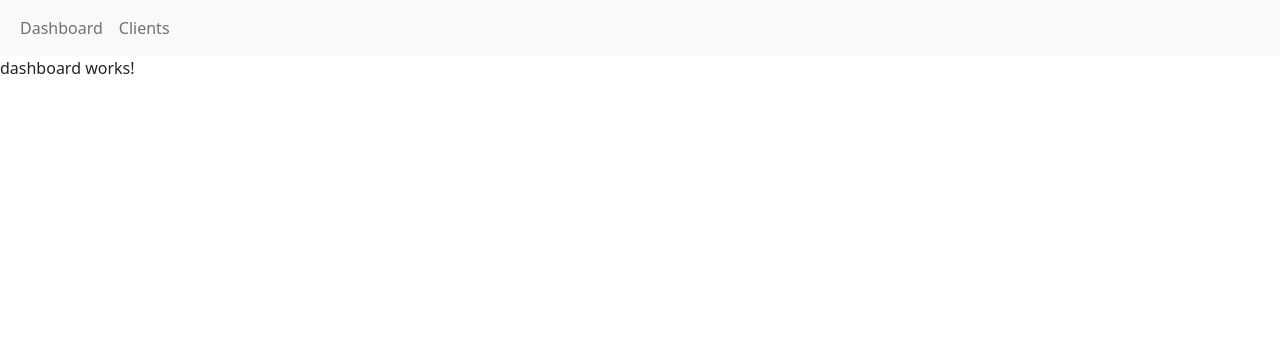
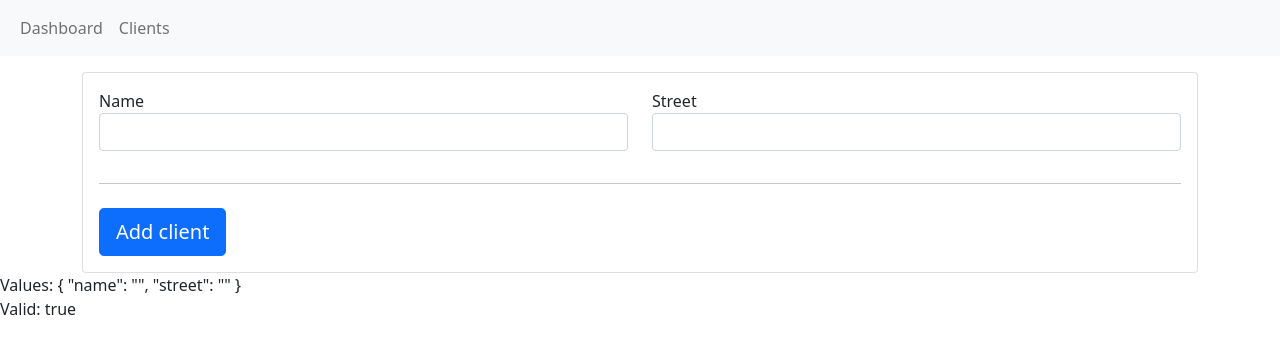
Before and after one commit to shtlrs/DRSCM-BACKEND, an Angular app in the folder front/: page /clients/add in a window 1280 px wide. Before the commit this address led to /dashboard. Shown: the top 354 px of the page. Built offline with nearby package versions, Linux system fonts and the light colour scheme.

Commit message:
add new client form component

```diff
--- a/front/src/app/app-routing.module.ts
+++ b/front/src/app/app-routing.module.ts
@@ -3,10 +3,13 @@ import { RouterModule, Routes } from '@angular/router';
 import { LoginComponent } from './auth/login/login.component';
 import { ClientsComponent } from './clients/clients/clients.component';
 import { DashboardComponent } from './dashboard/dashboard/dashboard.component';
+import { NewClientComponent } from "@clients/forms/new-client/new-client.component";
 
 const routes: Routes = [
   { path: 'login', component: LoginComponent },
-  { path: 'clients', component: ClientsComponent },
+  { path: 'clients/add', component: NewClientComponent },
+  {path: 'clients', component: ClientsComponent ,
+  },
   { path: 'dashboard', component: DashboardComponent },
   { path: '**', redirectTo: 'dashboard' },
 ];
--- a/front/src/app/clients/clients/clients.component.ts
+++ b/front/src/app/clients/clients/clients.component.ts
@@ -2,6 +2,7 @@ import { Component, OnInit } from '@angular/core';
 import { ClientsService } from "@clients/services/clients.service";
 import {Client} from "@clients/models/client";
 import {tap} from "rxjs";
+import {Router} from "@angular/router";
 
 @Component({
   selector: 'app-clients',
@@ -12,7 +13,7 @@ export class ClientsComponent implements OnInit {
 
   clients: Array<Client> = [];
   clientsToDisplay: Array<Client> = [];
-  constructor(private clientService: ClientsService) { }
+  constructor(private clientService: ClientsService, private router: Router) { }
 
   ngOnInit(): void {
     this.clientService.getClients().subscribe(
@@ -26,7 +27,7 @@ export class ClientsComponent implements OnInit {
   }
 
   openAddClientForm(){
-    console.log("Mazelna");
+    this.router.navigate(["clients/add"]);
   }
 
 }
--- /dev/null
+++ b/front/src/app/clients/forms/new-client/new-client.component.html
@@ -0,0 +1,21 @@
+<div class="container">
+  <div class="card mt-3">
+    <form class="card-body" [formGroup]="newClientForm">
+      <div class="row">
+        <div class="col-md-6 mb-3">
+          <label>Name</label>
+          <input type="text" class="form-control" formControlName="name">
+        </div>
+        <div class="col-md-6 mb-3">
+          <label>Street</label>
+          <input type="text" class="form-control" formControlName="street">
+        </div>
+      </div>
+      <hr class="mb-4">
+      <button class="btn btn-primary btn-lg btn-block" type="submit">Add client</button>
+    </form>
+  </div>
+</div>
+
+<div>Values: {{ newClientForm.value | json }}</div>
+<div>Valid: {{ newClientForm.valid }}</div>
--- /dev/null
+++ b/front/src/app/clients/forms/new-client/new-client.component.ts
@@ -0,0 +1,21 @@
+import { Component, OnInit } from '@angular/core';
+import {FormControl, FormGroup} from '@angular/forms';
+
+
+@Component({
+  selector: 'app-new-client',
+  templateUrl: './new-client.component.html',
+  styleUrls: ['./new-client.component.css']
+})
+export class NewClientComponent implements OnInit {
+
+  newClientForm = new FormGroup({
+    name: new FormControl(''),
+    street: new FormControl('')
+  });
+
+  constructor() { }
+  ngOnInit(): void {
+  }
+
+}
```
Also changed, not shown: front/src/app/clients/clients.module.ts (+6 -3 lines), front/src/app/clients/forms/new-client/new-client.component.css (added), 1 other file (tests, documents, lock files or other folders).
